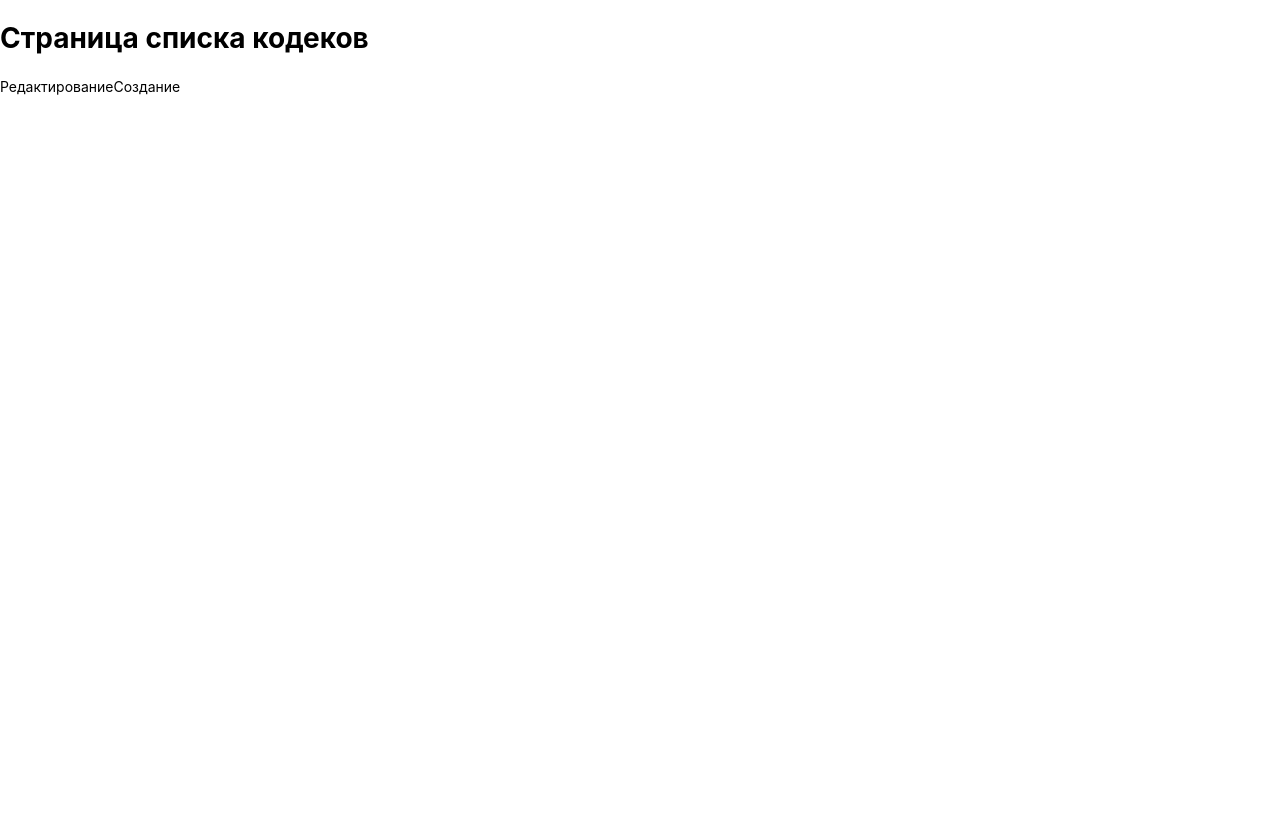
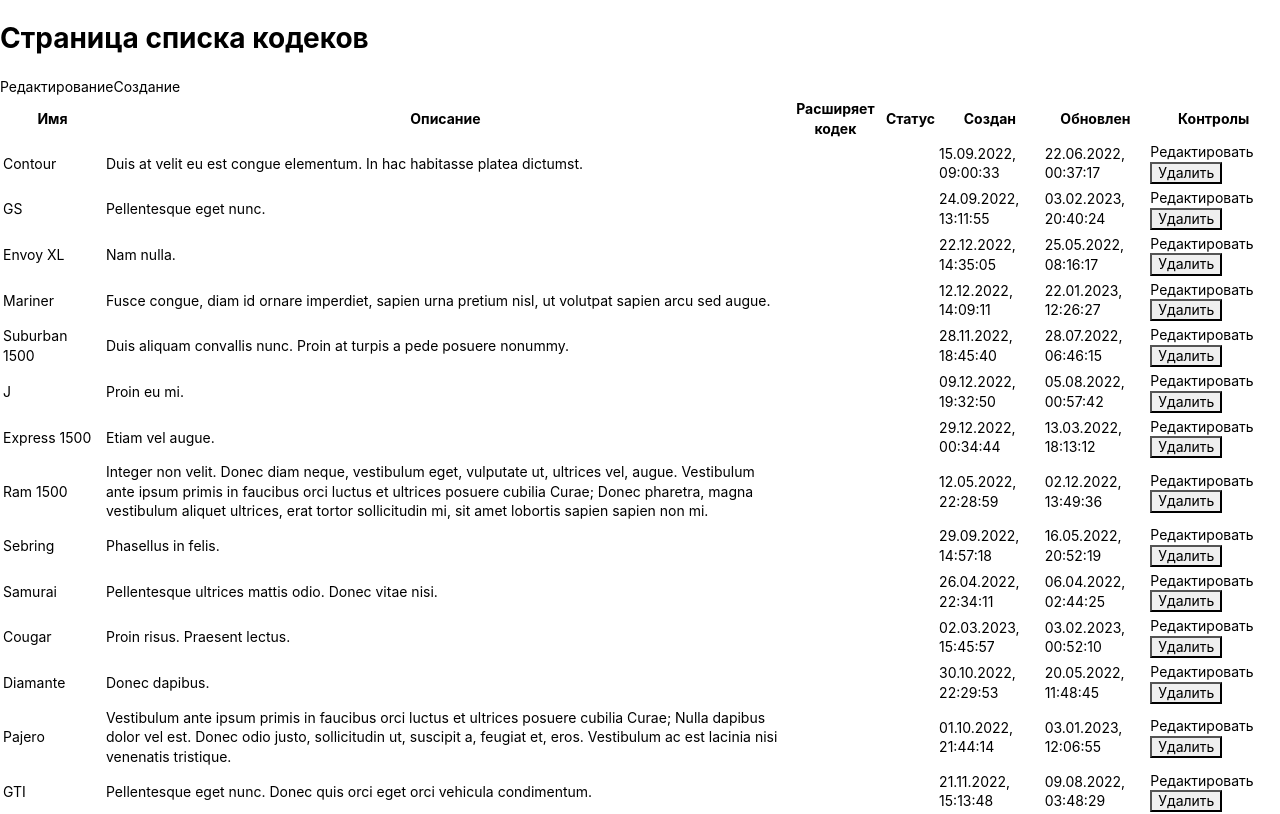
Before and after one commit to dmptts/codec-manager, a React (Create React App) app: page / in a window 1280 px wide. Shown: the top 814 px of the page. Built offline with nearby package versions, Linux system fonts and the light colour scheme; data requests are answered from the project's data file.

Commit message:
Добавляет черновик таблицы кодеков

```diff
--- /dev/null
+++ b/src/api/codecs.ts
@@ -0,0 +1,21 @@
+import { createAsyncThunk } from '@reduxjs/toolkit';
+import { BASE_URL } from '.';
+
+export const fetchCodecList = createAsyncThunk('fetchCodecList', async () => {
+  try {
+    const response = await fetch(`${BASE_URL}/codecs`);
+
+    const parsedResponse = await response.json();
+    return parsedResponse;
+  } catch (err) {
+    if (err instanceof Error) {
+      throw new Error(
+        `При загрузке списка кодеков произошла ошибка: ${err.message}`
+      );
+    } else {
+      throw new Error(
+        'При загрузке списка кодеков произошла неопознанная ошибка'
+      );
+    }
+  }
+});
--- /dev/null
+++ b/src/api/index.ts
@@ -0,0 +1 @@
+export const BASE_URL = 'http://localhost:3001';
--- a/src/components/CodecEditPage.tsx
+++ b/src/components/CodecEditPage.tsx
@@ -1,10 +1,13 @@
-import { Link } from 'react-router-dom';
+import { Link, useParams } from 'react-router-dom';
 import { APP_ROUTES } from '../const';
 
 export default function CodecEditPage() {
+  const { id } = useParams();
+
   return (
     <>
       <h1>Страница редактирования кодека</h1>
+      <strong>{id}</strong>
       <Link to={APP_ROUTES.Main}>Назад</Link>
     </>
   );
--- a/src/components/CodecListPage.tsx
+++ b/src/components/CodecListPage.tsx
@@ -1,12 +1,107 @@
+import { useEffect } from 'react';
 import { Link } from 'react-router-dom';
+import {
+  createColumnHelper,
+  flexRender,
+  getCoreRowModel,
+  useReactTable,
+} from '@tanstack/react-table';
+import { fetchCodecList } from '../api/codecs';
 import { APP_ROUTES } from '../const';
+import { useAppDispatch } from '../hooks/useAppDispatch';
+import { useAppSelector } from '../hooks/useAppSelector';
+import { codecsSelectors } from '../store/codecsSlice';
+import { ICodec } from '../types/codec';
 
 export default function CodecListPage() {
+  const dispatch = useAppDispatch();
+  const codecs = useAppSelector(codecsSelectors.selectAll);
+
+  useEffect(() => {
+    dispatch(fetchCodecList());
+  }, [dispatch]);
+
+  const columnHelper = createColumnHelper<ICodec>();
+  const columns = [
+    columnHelper.accessor('id', {
+      cell: (info) => info.getValue(),
+    }),
+    columnHelper.accessor('name', {
+      header: () => <span>Имя</span>,
+      cell: (info) => info.getValue(),
+    }),
+    columnHelper.accessor('description', {
+      header: () => <span>Описание</span>,
+      cell: (info) => info.getValue(),
+    }),
+    columnHelper.accessor('extends_id', {
+      header: () => <span>Расширяет кодек</span>,
+      cell: (info) => info.getValue(),
+    }),
+    columnHelper.accessor('status', {
+      header: () => <span>Статус</span>,
+      cell: (info) => info.getValue(),
+    }),
+    columnHelper.accessor('created_at', {
+      header: () => <span>Создан</span>,
+      cell: (info) => new Date(info.getValue()).toLocaleString('ru-RU'),
+    }),
+    columnHelper.accessor('updated_at', {
+      header: () => <span>Обновлен</span>,
+      cell: (info) => new Date(info.getValue()).toLocaleString('ru-RU'),
+    }),
+  ];
+
+  const codecsTable = useReactTable({
+    data: codecs,
+    columns,
+    getCoreRowModel: getCoreRowModel(),
+    state: {
+      columnVisibility: {
+        id: false,
+      },
+    },
+  });
+
   return (
     <>
       <h1>Страница списка кодеков</h1>
       <Link to={APP_ROUTES.EditCodec}>Редактирование</Link>
       <Link to={APP_ROUTES.CreateCodec}>Создание</Link>
+      <table>
+        <thead>
+          {codecsTable.getHeaderGroups().map((headerGroup) => (
+            <tr key={headerGroup.id}>
+              {headerGroup.headers.map((header) => (
+                <th key={header.id}>
+                  {header.isPlaceholder
+                    ? null
+                    : flexRender(
+                        header.column.columnDef.header,
+                        header.getContext()
+                      )}
+                </th>
+              ))}
+              <th>Контролы</th>
+            </tr>
+          ))}
+        </thead>
+        <tbody>
+          {codecsTable.getRowModel().rows.map((row) => (
+            <tr key={row.id}>
+              {row.getVisibleCells().map((cell) => (
+                <td key={cell.id}>
+                  {flexRender(cell.column.columnDef.cell, cell.getContext())}
+                </td>
+              ))}
+              <td>
+                <Link to={`/edit/${row.getValue('id')}`}>Редактировать</Link>
+                <button>Удалить</button>
+              </td>
+            </tr>
+          ))}
+        </tbody>
+      </table>
     </>
   );
 }
--- a/src/index.tsx
+++ b/src/index.tsx
@@ -1,6 +1,8 @@
 import React from 'react';
 import ReactDOM from 'react-dom/client';
+import { Provider } from 'react-redux';
 import App from './components/App';
+import store from './store';
 import GlobalStyles from './styles';
 
 const root = ReactDOM.createRoot(
@@ -8,7 +10,9 @@ const root = ReactDOM.createRoot(
 );
 root.render(
   <React.StrictMode>
-    <App />
-    <GlobalStyles />
+    <Provider store={store}>
+      <App />
+      <GlobalStyles />
+    </Provider>
   </React.StrictMode>
 );
--- a/src/store/codecsSlice.ts
+++ b/src/store/codecsSlice.ts
@@ -1,4 +1,6 @@
 import { createEntityAdapter, createSlice } from '@reduxjs/toolkit';
+import { RootState } from '.';
+import { fetchCodecList } from '../api/codecs';
 import { ICodec } from '../types/codec';
 
 const codecsAdapter = createEntityAdapter<ICodec>();
@@ -7,6 +9,14 @@ const codecsSlice = createSlice({
   name: 'codecs',
   initialState: codecsAdapter.getInitialState(),
   reducers: {},
+  extraReducers(builder) {
+    builder.addCase(fetchCodecList.fulfilled, (state, action) => {
+      codecsAdapter.addMany(state, action.payload);
+    });
+  },
 });
 
 export default codecsSlice.reducer;
+export const codecsSelectors = codecsAdapter.getSelectors(
+  (state: RootState) => state.codecs
+);
```
Also changed, not shown: src/types/codec.ts (+9 -1 lines).
